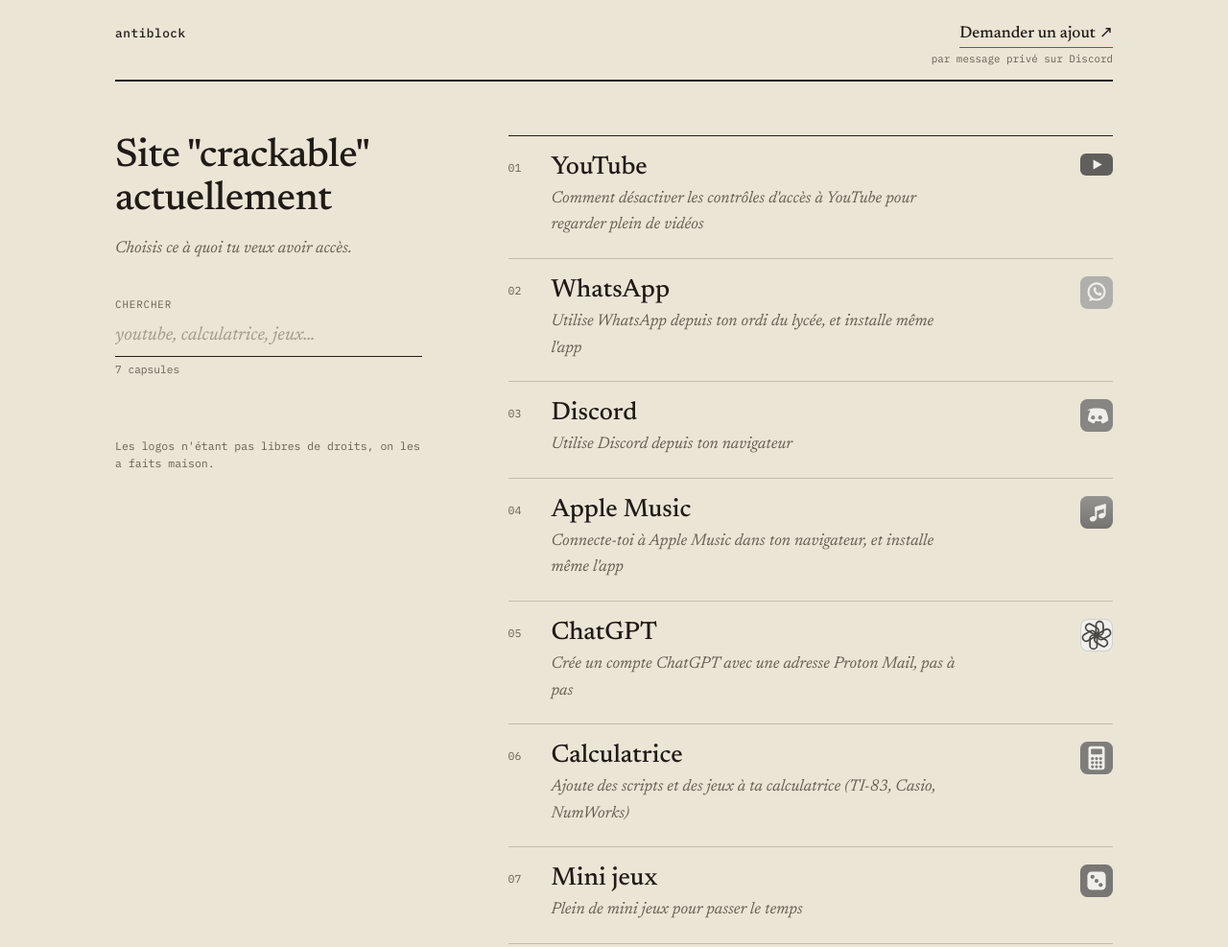
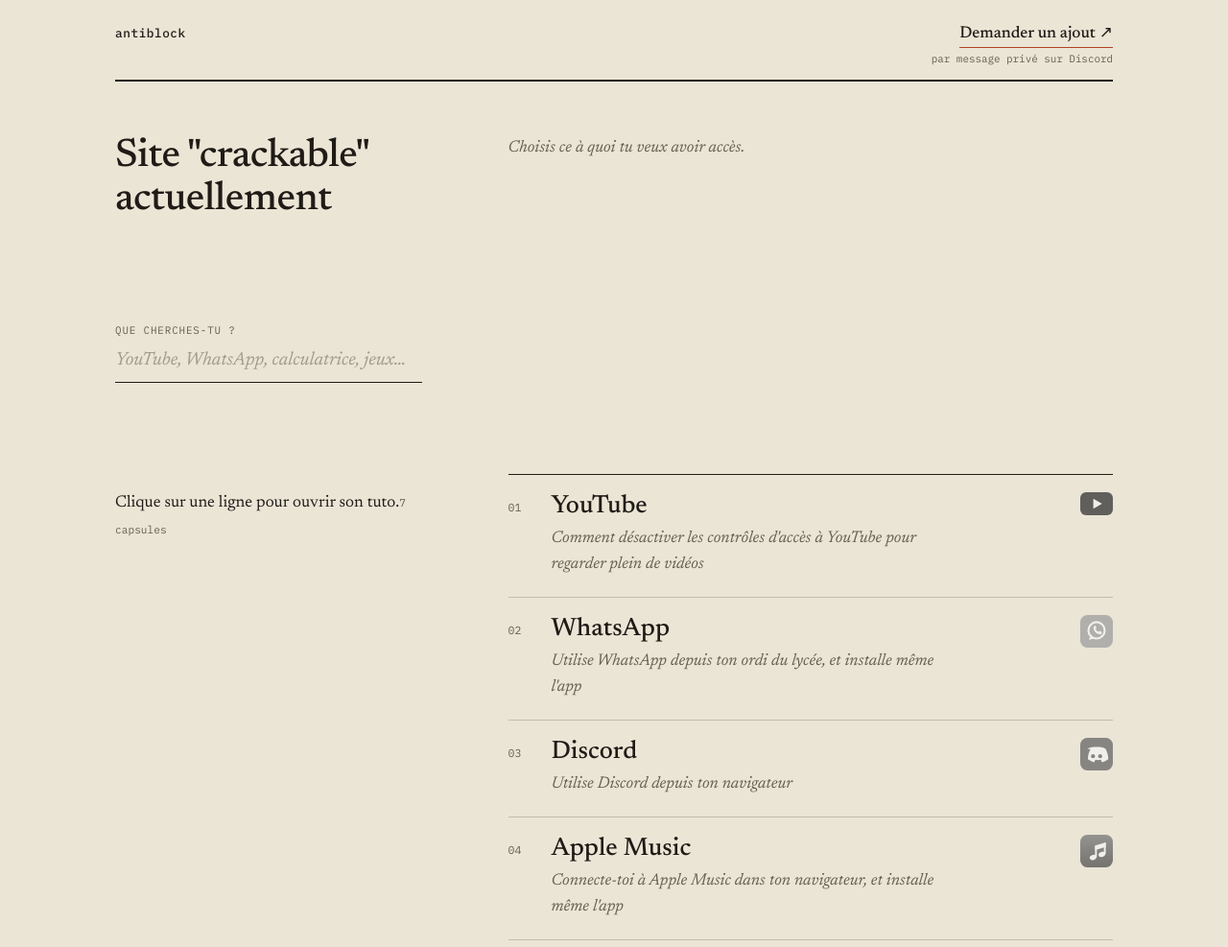
Before and after one commit to BossDuDev/anti-block, a website: page index.html in a window 1280 px wide. Shown: the top 987 px of the page at 96% size. Drawn offline with Linux system fonts and the light colour scheme.

Commit message:
Refactor HTML structure and update labels

```diff
--- a/index.html
+++ b/index.html
@@ -17,22 +17,20 @@
   </header>
 
   <div class="sheet">
-    <section class="side">
     <h1>Site "crackable" actuellement</h1>
     <p class="intro">Choisis ce à quoi tu veux avoir accès.</p>
+
     <div class="find">
-        <label for="search">Chercher</label>
-        <input id="search" type="search" placeholder="youtube, calculatrice, jeux…" autocomplete="off">
-        <span id="count" aria-live="polite"></span>
+      <label for="search">Que cherches-tu ?</label>
+      <input id="search" type="search" placeholder="YouTube, WhatsApp, calculatrice, jeux…" autocomplete="off">
     </div>
-      <p class="footnote">Les logos n'étant pas libres de droits, on les a faits maison.</p>
-    </section>
+    <div class="filters" id="filters" role="group" aria-label="Catégories"></div>
+    <p class="meta"><span>Clique sur une ligne pour ouvrir son tuto.</span><span id="count" aria-live="polite"></span></p>
 
-    <div>
     <div class="grid" id="capsules"></div>
     <p class="empty" id="empty" hidden>Rien ne correspond. <a href="https://discord.com/users/1330656704504791155" target="_blank" rel="noopener noreferrer">Demande-le moi</a> en message privé sur Discord.</p>
     <noscript>Active JavaScript pour afficher les capsules.</noscript>
-    </div>
+    <p class="footnote">Les logos n'étant pas libres de droits, on les a faits maison.</p>
   </div>
 
   <script src="site.js" defer></script>
```
Lines whose indentation alone changed are shown as unchanged.
